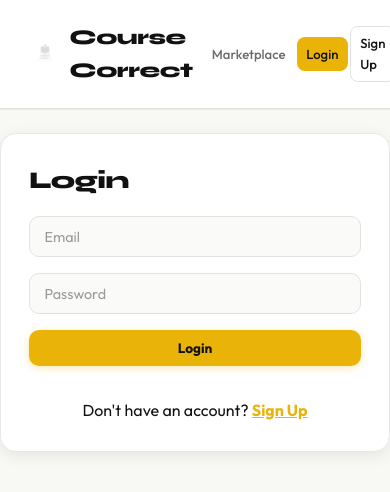
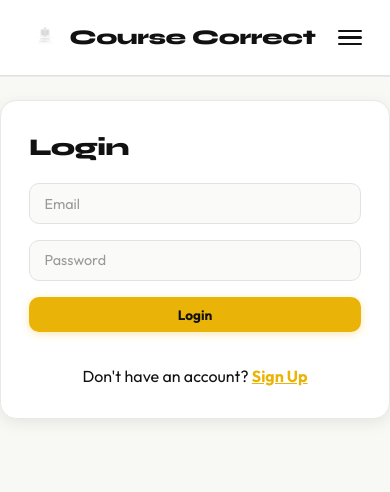
Before and after one commit to mishael6/Course_correct-frontend-, a React app: page /login in a window 390 px wide. Shown: the top 492 px of the page. Built offline with nearby package versions, Linux system fonts and the light colour scheme; the HTML template or start-up script is replaced by a standard one.

Commit message:
Add hamburger menu for mobile devices

```diff
--- a/src/components/Navbar.jsx
+++ b/src/components/Navbar.jsx
@@ -1,33 +1,52 @@
 import { Link, useNavigate } from 'react-router-dom';
 import { useAuth } from '../context/AuthContext';
 import logo from '../assets/COURSE_CORRECT-removebg-preview.png';
+import { useState } from 'react';
 
 const Navbar = () => {
   const { user, logout } = useAuth();
   const navigate = useNavigate();
+  const [mobileMenuOpen, setMobileMenuOpen] = useState(false);
 
   const handleLogout = () => {
     logout();
     navigate('/');
+    setMobileMenuOpen(false);
+  };
+
+  const closeMobileMenu = () => {
+    setMobileMenuOpen(false);
   };
 
   return (
     <nav className="navbar">
-      <Link to="/" className="logo" style={{ display: 'flex', alignItems: 'center', gap: '0.6rem' }}>
+      <Link to="/" className="logo" style={{ display: 'flex', alignItems: 'center', gap: '0.6rem' }} onClick={closeMobileMenu}>
         <img src={logo} alt="Course Correct" style={{ height: '30px', width: 'auto' }} />
         Course Correct
       </Link>
-      <div className="links">
-        <Link to="/marketplace">Marketplace</Link>
-        {user && <Link to="/upload">Upload</Link>}
-        {user && <Link to="/dashboard">Dashboard</Link>}
-        {user?.role === 'admin' && <Link to="/admin">Admin</Link>}
+
+      {/* Hamburger Button */}
+      <button
+        className={`hamburger ${mobileMenuOpen ? 'active' : ''}`}
+        onClick={() => setMobileMenuOpen(!mobileMenuOpen)}
+        aria-label="Toggle menu"
+      >
+        <span></span>
+        <span></span>
+        <span></span>
+      </button>
+
+      <div className={`links ${mobileMenuOpen ? 'mobile-active' : ''}`}>
+        <Link to="/marketplace" onClick={closeMobileMenu}>Marketplace</Link>
+        {user && <Link to="/upload" onClick={closeMobileMenu}>Upload</Link>}
+        {user && <Link to="/dashboard" onClick={closeMobileMenu}>Dashboard</Link>}
+        {user?.role === 'admin' && <Link to="/admin" onClick={closeMobileMenu}>Admin</Link>}
         {user ? (
           <button className="btn-small" onClick={handleLogout}>Logout</button>
         ) : (
           <>
-            <Link to="/login" className="btn-small">Login</Link>
-            <Link to="/signup" className="btn-small btn-secondary">Sign Up</Link>
+            <Link to="/login" className="btn-small" onClick={closeMobileMenu}>Login</Link>
+            <Link to="/signup" className="btn-small btn-secondary" onClick={closeMobileMenu}>Sign Up</Link>
           </>
         )}
       </div>
--- a/src/index.css
+++ b/src/index.css
@@ -88,6 +88,37 @@ body {
 .navbar a:hover {
   color: var(--text-main);
   background: var(--bg-alt);
+}
+
+/* ── Hamburger Button (Mobile) ──────────────────────────────────────────── */
+.hamburger {
+  display: none;
+  flex-direction: column;
+  background: none;
+  border: none;
+  cursor: pointer;
+  padding: 0.5rem;
+  gap: 0.25rem;
+}
+
+.hamburger span {
+  width: 24px;
+  height: 2.5px;
+  background-color: var(--text-main);
+  border-radius: 2px;
+  transition: all 0.3s ease-in-out;
+}
+
+.hamburger.active span:nth-child(1) {
+  transform: rotate(45deg) translate(8px, 8px);
+}
+
+.hamburger.active span:nth-child(2) {
+  opacity: 0;
+}
+
+.hamburger.active span:nth-child(3) {
+  transform: rotate(-45deg) translate(7px, -7px);
 }
 
 /* ── Buttons ──────────────────────────────────────────────────────────────── */
@@ -397,6 +428,34 @@ input::placeholder, textarea::placeholder { color: var(--text-light); }
 /* Mobile: < 640px */
 @media (max-width: 639px) {
   .navbar { padding: 0.75rem 1rem; }
+  .hamburger { display: flex; }
+  .navbar .links {
+    position: absolute;
+    top: 100%;
+    left: 0;
+    right: 0;
+    background-color: #FFFFFF;
+    border-bottom: 1px solid var(--border);
+    flex-direction: column;
+    gap: 0;
+    padding: 0;
+    max-height: 0;
+    overflow: hidden;
+    transition: max-height 0.3s ease-in-out;
+  }
+  .navbar .links.mobile-active {
+    max-height: 400px;
+    padding: 1rem 0;
+  }
+  .navbar .links a {
+    padding: 0.75rem 1rem;
+    border-radius: 0;
+    border-bottom: 1px solid var(--border);
+    width: 100%;
+  }
+  .navbar .links a:last-child {
+    border-bottom: none;
+  }
   .navbar-logo { font-size: 1.2rem; }
   .navbar-menu { gap: 0.5rem; }
   .btn { padding: 0.55rem 1rem; font-size: 0.85rem; }
```
